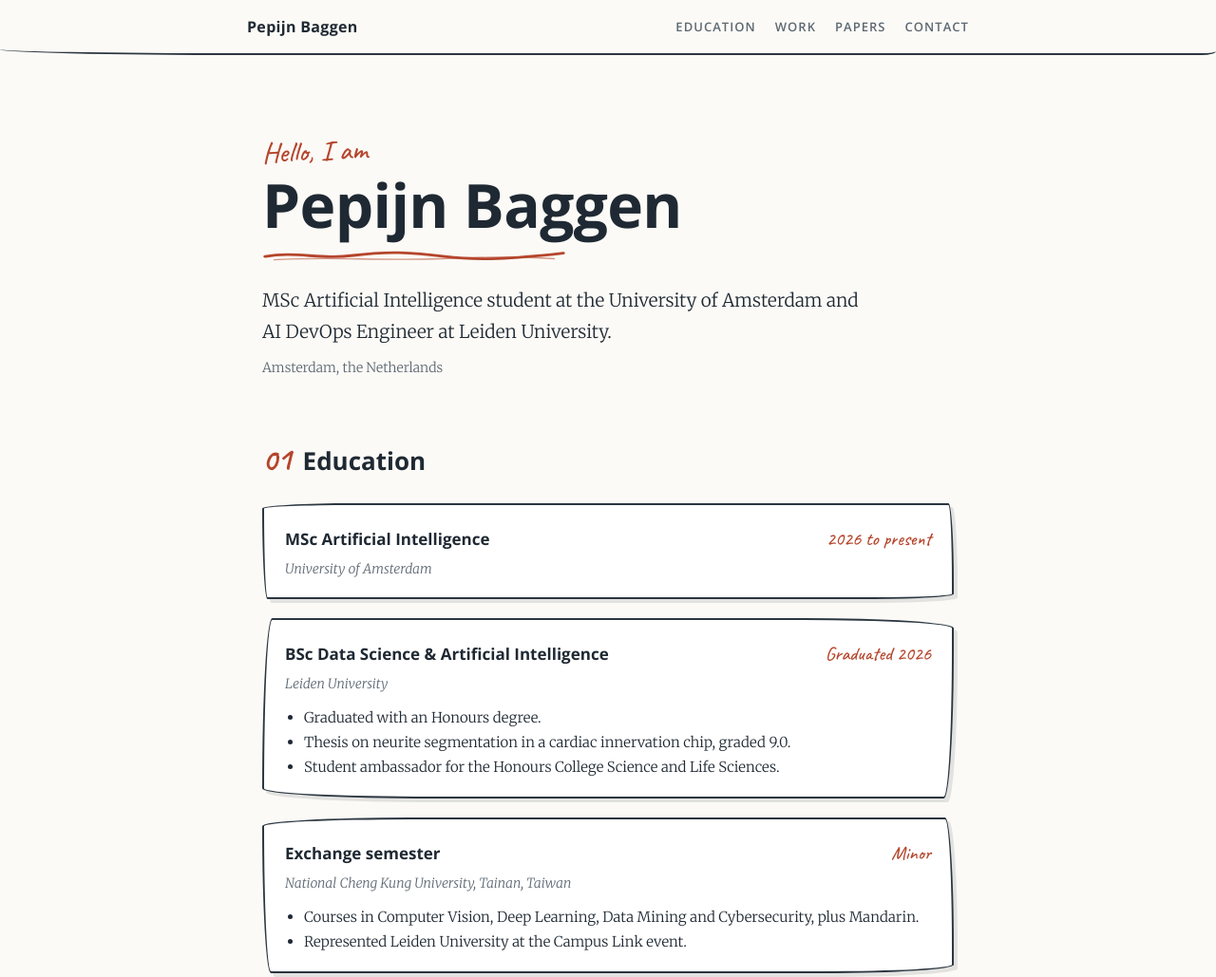
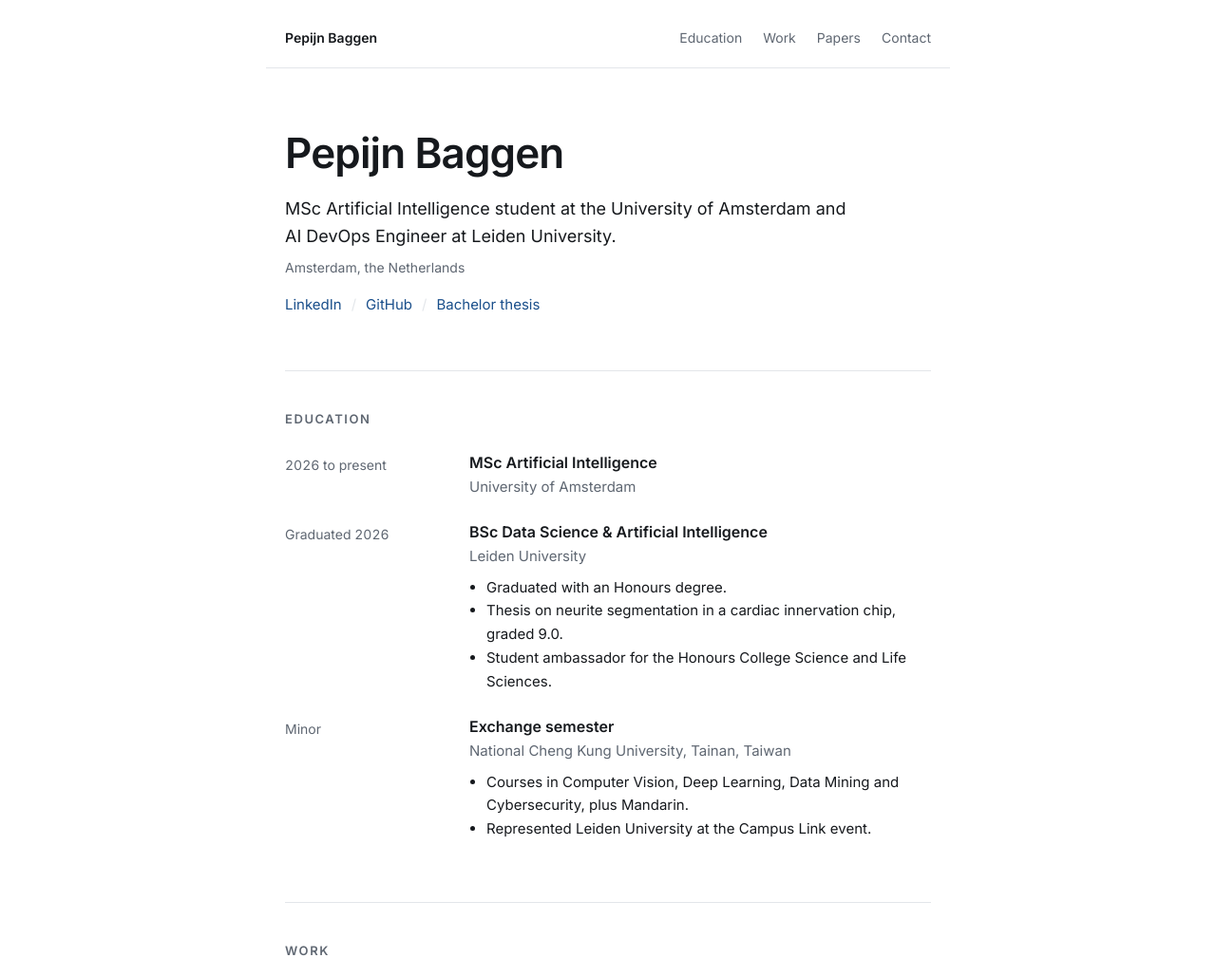
Before and after one commit to PepBaggen/PepBaggen.github.io, a plain HTML site: page index.html in a window 1280 px wide. Shown: the top 1029 px of the page at 95% size. Drawn offline with nearby package versions, Linux system fonts and the light colour scheme.

Commit message:
Restyle page in a formal layout

```diff
--- a/index.html
+++ b/index.html
@@ -7,19 +7,10 @@
 <meta name="description" content="Pepijn Baggen. MSc Artificial Intelligence student at the University of Amsterdam and AI DevOps Engineer at Leiden University.">
 <link rel="preconnect" href="https://fonts.googleapis.com">
 <link rel="preconnect" href="https://fonts.gstatic.com" crossorigin>
-<link href="https://fonts.googleapis.com/css2?family=Caveat:wght@500;700&family=Merriweather:ital,wght@0,300;0,400;0,700;1,300&family=Open+Sans:wght@400;600;700&display=swap" rel="stylesheet">
+<link href="https://fonts.googleapis.com/css2?family=Inter:wght@400;500;600&display=swap" rel="stylesheet">
 <link rel="stylesheet" href="style.css">
 </head>
 <body>
-
-<svg width="0" height="0" aria-hidden="true" focusable="false" style="position:absolute">
-  <defs>
-    <symbol id="scribble" viewBox="0 0 200 12" preserveAspectRatio="none">
-      <path d="M2 7 C 22 2, 38 10, 60 6 S 98 3, 120 7 S 165 9, 198 4" fill="none" stroke="currentColor" stroke-width="2.4" stroke-linecap="round"/>
-      <path d="M8 10 C 40 7, 80 11, 118 9 S 170 7, 192 9" fill="none" stroke="currentColor" stroke-width="1.2" stroke-linecap="round" opacity=".55"/>
-    </symbol>
-  </defs>
-</svg>
 
 <header class="nav">
   <a class="brand" href="#top">Pepijn Baggen</a>
@@ -34,146 +25,153 @@
 <main id="top">
 
   <section class="hero">
-    <p class="hand hello">Hello, I am</p>
     <h1>Pepijn Baggen</h1>
-    <svg class="scribble" aria-hidden="true"><use href="#scribble"/></svg>
     <p class="lead">MSc Artificial Intelligence student at the University of Amsterdam and AI DevOps Engineer at Leiden University.</p>
     <p class="place">Amsterdam, the Netherlands</p>
+    <p class="linkrow">
+      <a href="https://www.linkedin.com/in/pepijn-baggen-9a0131227/">LinkedIn</a>
+      <span aria-hidden="true">/</span>
+      <a href="https://github.com/PepBaggen">GitHub</a>
+      <span aria-hidden="true">/</span>
+      <a href="https://theses.liacs.nl/pdf/2025-2026-BaggenPPepijn.pdf">Bachelor thesis</a>
+    </p>
   </section>
 
   <section id="education">
-    <h2><span class="hand">01</span> Education</h2>
+    <h2>Education</h2>
 
-    <article class="card">
-      <header>
+    <article class="entry">
+      <span class="when">2026 to present</span>
+      <div>
         <h3>MSc Artificial Intelligence</h3>
-        <span class="when">2026 to present</span>
-      </header>
         <p class="where">University of Amsterdam</p>
+      </div>
     </article>
 
-    <article class="card">
-      <header>
+    <article class="entry">
+      <span class="when">Graduated 2026</span>
+      <div>
         <h3>BSc Data Science &amp; Artificial Intelligence</h3>
-        <span class="when">Graduated 2026</span>
-      </header>
         <p class="where">Leiden University</p>
         <ul>
           <li>Graduated with an Honours degree.</li>
           <li>Thesis on neurite segmentation in a cardiac innervation chip, graded 9.0.</li>
           <li>Student ambassador for the Honours College Science and Life Sciences.</li>
         </ul>
+      </div>
     </article>
 
-    <article class="card">
-      <header>
+    <article class="entry">
+      <span class="when">Minor</span>
+      <div>
         <h3>Exchange semester</h3>
-        <span class="when">Minor</span>
-      </header>
         <p class="where">National Cheng Kung University, Tainan, Taiwan</p>
         <ul>
           <li>Courses in Computer Vision, Deep Learning, Data Mining and Cybersecurity, plus Mandarin.</li>
           <li>Represented Leiden University at the Campus Link event.</li>
         </ul>
+      </div>
     </article>
   </section>
 
   <section id="work">
-    <h2><span class="hand">02</span> Work</h2>
+    <h2>Work</h2>
 
-    <article class="card">
-      <header>
+    <article class="entry">
+      <span class="when">Apr 2026 to present</span>
+      <div>
         <h3>AI DevOps Engineer</h3>
-        <span class="when">Apr 2026 to present</span>
-      </header>
         <p class="where">Leiden University, ISSC</p>
         <p>DevOps Engineer in the AI team of the ISSC. I contribute to the development and evaluation of AI-driven web applications for education and research.</p>
+      </div>
     </article>
 
-    <article class="card">
-      <header>
+    <article class="entry">
+      <span class="when">Mar 2026 to present</span>
+      <div>
         <h3>On-site Coordinator</h3>
-        <span class="when">Mar 2026 to present</span>
-      </header>
         <p class="where">Eindsprint, The Hague</p>
+      </div>
     </article>
 
-    <article class="card">
-      <header>
+    <article class="entry">
+      <span class="when">Feb 2026 to May 2026</span>
+      <div>
         <h3>ISSC Helpdesk</h3>
-        <span class="when">Feb 2026 to May 2026</span>
-      </header>
         <p class="where">Leiden University</p>
+      </div>
     </article>
 
-    <article class="card">
-      <header>
+    <article class="entry">
+      <span class="when">Dec 2024 to Dec 2025</span>
+      <div>
         <h3>Student Ambassador Honours College</h3>
-        <span class="when">Dec 2024 to Dec 2025</span>
-      </header>
         <p class="where">Honours Academy, Leiden University</p>
         <p>Represented the Honours College Science and Life Sciences programme, answered questions from prospective students and helped promote the programme.</p>
+      </div>
     </article>
 
-    <article class="card">
-      <header>
+    <article class="entry">
+      <span class="when">Apr 2024 to Nov 2025</span>
+      <div>
         <h3>Physics Exam Trainer and Training Manager</h3>
-        <span class="when">Apr 2024 to Nov 2025</span>
-      </header>
         <p class="where">Eindsprint</p>
         <p>Physics exam trainer, and Training Manager from March to August 2025.</p>
+      </div>
     </article>
 
-    <article class="card">
-      <header>
+    <article class="entry">
+      <span class="when">Apr 2022 to Apr 2025</span>
+      <div>
         <h3>Tutor and Exam Trainer</h3>
-        <span class="when">Apr 2022 to Apr 2025</span>
-      </header>
         <p class="where">Lyceo, Leiden</p>
+      </div>
     </article>
 
-    <article class="card">
-      <header>
+    <article class="entry">
+      <span class="when">Jun 2021 to Sep 2023</span>
+      <div>
         <h3>Creative Editor</h3>
-        <span class="when">Jun 2021 to Sep 2023</span>
-      </header>
         <p class="where">Proctos Kliniek, Bilthoven</p>
         <p>Video production.</p>
+      </div>
     </article>
   </section>
 
   <section id="papers">
-    <h2><span class="hand">03</span> Papers</h2>
+    <h2>Papers</h2>
 
-    <article class="card paper">
-      <header>
+    <article class="entry">
+      <span class="when">2026</span>
+      <div>
         <h3>Evaluation of Azure Content Filter Settings for LUChat</h3>
-        <span class="when">2026</span>
-      </header>
         <p class="where">Report, co-author, AI team, Leiden University</p>
         <p>An audit of the Azure content filter across the models behind LUChat, the university's internal AI platform, using 578 prompts in Dutch and English.</p>
+      </div>
     </article>
 
-    <article class="card paper">
-      <header>
+    <article class="entry">
+      <span class="when">2026</span>
+      <div>
         <h3>Morphometric Read-outs from Neurite Segmentation in a Cardiac Innervation Chip Using U-Net</h3>
-        <span class="when">2026</span>
-      </header>
         <p class="where">Bachelor thesis, LIACS, Leiden University</p>
         <p>Supervised by dr. L. Cao and M. Kaal MSc.</p>
-      <p class="links">
-        <a class="btn" href="https://theses.liacs.nl/pdf/2025-2026-BaggenPPepijn.pdf">Read the PDF</a>
-        <a class="btn ghost" href="https://theses.liacs.nl/3801">Thesis repository</a>
+        <p class="linkrow">
+          <a href="https://theses.liacs.nl/pdf/2025-2026-BaggenPPepijn.pdf">PDF</a>
+          <span aria-hidden="true">/</span>
+          <a href="https://theses.liacs.nl/3801">LIACS thesis repository</a>
         </p>
+      </div>
     </article>
   </section>
 
   <section id="contact">
-    <h2><span class="hand">04</span> Contact</h2>
+    <h2>Contact</h2>
     <p>The easiest way to reach me is through LinkedIn.</p>
-    <p class="links">
-      <a class="btn" href="https://www.linkedin.com/in/pepijn-baggen-9a0131227/">LinkedIn</a>
-      <a class="btn ghost" href="https://github.com/PepBaggen">GitHub</a>
+    <p class="linkrow">
+      <a href="https://www.linkedin.com/in/pepijn-baggen-9a0131227/">LinkedIn</a>
+      <span aria-hidden="true">/</span>
+      <a href="https://github.com/PepBaggen">GitHub</a>
     </p>
   </section>
 
--- a/style.css
+++ b/style.css
@@ -1,10 +1,19 @@
 :root {
-  --paper: #fbfaf6;
-  --ink: #1f2933;
-  --muted: #5d6873;
-  --accent: #b5452c;
-  --line: #2b3640;
-  --sketch: 255px 15px 225px 15px / 15px 225px 15px 255px;
+  --bg: #ffffff;
+  --ink: #16191d;
+  --muted: #5f6772;
+  --rule: #e3e6ea;
+  --link: #1a4f8b;
+}
+
+@media (prefers-color-scheme: dark) {
+  :root {
+    --bg: #111418;
+    --ink: #e8eaed;
+    --muted: #9aa3ad;
+    --rule: #2a2f36;
+    --link: #8ab4f8;
+  }
 }
 
 * { box-sizing: border-box; }
@@ -13,107 +22,77 @@ html { scroll-behavior: smooth; }
 
 body {
   margin: 0;
-  background: var(--paper);
+  background: var(--bg);
   color: var(--ink);
-  font-family: Merriweather, Georgia, serif;
-  font-weight: 300;
+  font-family: Inter, -apple-system, "Segoe UI", Helvetica, Arial, sans-serif;
   font-size: 16px;
-  line-height: 1.75;
+  line-height: 1.65;
+  -webkit-font-smoothing: antialiased;
 }
 
-a { color: inherit; }
+a {
+  color: var(--link);
+  text-decoration: none;
+}
 
-.hand {
-  font-family: Caveat, "Bradley Hand", cursive;
-  color: var(--accent);
+a:hover,
+a:focus-visible { text-decoration: underline; }
+
+.nav,
+main,
+footer {
+  max-width: 720px;
+  margin: 0 auto;
+  padding-left: 20px;
+  padding-right: 20px;
 }
 
 .nav {
-  position: sticky;
-  top: 0;
-  z-index: 1;
   display: flex;
   flex-wrap: wrap;
-  align-items: center;
+  align-items: baseline;
   justify-content: space-between;
   gap: 4px 24px;
-  padding: 14px max(16px, calc((100vw - 760px) / 2));
-  background: var(--paper);
-  border-bottom: 2px solid var(--line);
-  border-bottom-left-radius: 255px 6px;
-  border-bottom-right-radius: 15px 4px;
-  font-family: "Open Sans", Helvetica, Arial, sans-serif;
+  padding-top: 28px;
+  padding-bottom: 20px;
+  border-bottom: 1px solid var(--rule);
+  font-size: 14px;
 }
 
 .brand {
-  font-weight: 700;
-  text-decoration: none;
-  letter-spacing: .02em;
+  color: var(--ink);
+  font-weight: 600;
 }
 
 .nav nav {
   display: flex;
   flex-wrap: wrap;
-  gap: 4px 20px;
+  gap: 4px 22px;
 }
 
-.nav nav a {
-  font-size: 13px;
-  font-weight: 600;
-  letter-spacing: .08em;
-  text-transform: uppercase;
+.nav nav a { color: var(--muted); }
+
+.nav nav a:hover,
+.nav nav a:focus-visible {
+  color: var(--ink);
   text-decoration: none;
-  color: var(--muted);
 }
 
-.nav nav a:hover,
-.nav nav a:focus-visible { color: var(--accent); }
+.hero { padding: 64px 0 24px; }
 
-main {
-  max-width: 760px;
-  margin: 0 auto;
-  padding: 0 16px;
-}
-
-section {
-  padding: 56px 0 8px;
-  scroll-margin-top: 56px;
-}
-
-.hero { padding-top: 88px; }
-
-.hello {
-  margin: 0;
-  font-size: 30px;
-  line-height: 1;
-  transform: rotate(-2deg);
-  transform-origin: left;
-}
-
-h1, h2, h3 {
-  font-family: "Open Sans", Helvetica, Arial, sans-serif;
-  line-height: 1.25;
-  margin: 0;
-}
+h1, h2, h3 { margin: 0; }
 
 h1 {
-  font-size: clamp(40px, 9vw, 64px);
-  font-weight: 700;
-  letter-spacing: -.01em;
-}
-
-.scribble {
-  display: block;
-  width: min(320px, 80%);
-  height: 14px;
-  margin: 6px 0 24px;
-  color: var(--accent);
+  font-size: clamp(32px, 7vw, 44px);
+  font-weight: 600;
+  line-height: 1.15;
+  letter-spacing: -.02em;
 }
 
 .lead {
   max-width: 34em;
-  margin: 0 0 8px;
-  font-size: 19px;
+  margin: 18px 0 6px;
+  font-size: 18px;
 }
 
 .place {
@@ -122,108 +101,85 @@ h1 {
   font-size: 14px;
 }
 
-h2 {
+.linkrow {
   display: flex;
-  align-items: baseline;
-  gap: 12px;
-  margin-bottom: 24px;
-  font-size: 26px;
-  font-weight: 700;
+  flex-wrap: wrap;
+  gap: 4px 10px;
+  margin: 16px 0 0;
+  font-size: 15px;
 }
 
-h2 .hand {
-  font-size: 34px;
-  font-weight: 700;
-  transform: rotate(-4deg);
+.linkrow span { color: var(--rule); }
+
+section:not(.hero) {
+  padding: 40px 0 8px;
+  border-top: 1px solid var(--rule);
+  margin-top: 32px;
 }
 
-.card {
-  margin-bottom: 20px;
-  padding: 18px 22px;
-  background: #fff;
-  border: 2px solid var(--line);
-  border-radius: var(--sketch);
-  box-shadow: 4px 4px 0 rgba(43, 54, 64, .12);
+h2 {
+  margin-bottom: 24px;
+  color: var(--muted);
+  font-size: 13px;
+  font-weight: 600;
+  letter-spacing: .12em;
+  text-transform: uppercase;
 }
 
-.card:nth-of-type(even) {
-  border-radius: 15px 225px 15px 255px / 255px 15px 225px 15px;
+.entry {
+  display: grid;
+  grid-template-columns: 170px 1fr;
+  gap: 0 24px;
+  margin-bottom: 24px;
 }
 
-.card header {
-  display: flex;
-  flex-wrap: wrap;
-  align-items: baseline;
-  justify-content: space-between;
-  gap: 2px 16px;
+.when {
+  padding-top: 2px;
+  color: var(--muted);
+  font-size: 14px;
+  font-variant-numeric: tabular-nums;
 }
 
 h3 {
-  font-size: 17px;
-  font-weight: 700;
-}
-
-.when {
-  font-family: Caveat, "Bradley Hand", cursive;
-  font-size: 20px;
-  color: var(--accent);
-  white-space: nowrap;
+  font-size: 16px;
+  font-weight: 600;
+  line-height: 1.4;
 }
 
 .where {
   margin: 2px 0 0;
   color: var(--muted);
-  font-size: 14px;
-  font-style: italic;
-}
-
-.card p:not(.where),
-.card ul {
-  margin: 10px 0 0;
   font-size: 15px;
 }
 
-.card ul { padding-left: 20px; }
-
-.links {
-  display: flex;
-  flex-wrap: wrap;
-  gap: 12px;
-  margin-top: 16px !important;
+.entry p:not(.where),
+.entry ul {
+  margin: 8px 0 0;
+  font-size: 15px;
 }
 
-.btn {
-  display: inline-block;
-  padding: 7px 18px;
-  background: var(--ink);
-  color: var(--paper);
-  border: 2px solid var(--ink);
-  border-radius: var(--sketch);
-  font-family: "Open Sans", Helvetica, Arial, sans-serif;
-  font-size: 14px;
-  font-weight: 600;
-  text-decoration: none;
-  transition: transform .15s;
+.entry ul { padding-left: 18px; }
+
+.entry .linkrow { margin-top: 8px; }
+
+#contact p { margin: 0; }
+
+footer {
+  margin-top: 56px;
+  padding-top: 20px;
+  padding-bottom: 40px;
+  border-top: 1px solid var(--rule);
+  color: var(--muted);
+  font-size: 13px;
 }
 
-.btn.ghost {
-  background: transparent;
-  color: var(--ink);
-}
+footer p { margin: 0; }
 
-.btn:hover,
-.btn:focus-visible { transform: rotate(-1.5deg); }
-
-footer {
-  margin-top: 64px;
-  padding: 24px 16px 40px;
-  text-align: center;
-  color: var(--muted);
-  font-family: "Open Sans", Helvetica, Arial, sans-serif;
-  font-size: 13px;
+@media (max-width: 560px) {
+  .entry { grid-template-columns: 1fr; }
+  .when { padding: 0 0 2px; font-size: 13px; }
 }
 
 @media (prefers-reduced-motion: reduce) {
   html { scroll-behavior: auto; }
-  .btn { transition: none; }
 }
```
Lines whose indentation alone changed are shown as unchanged.
